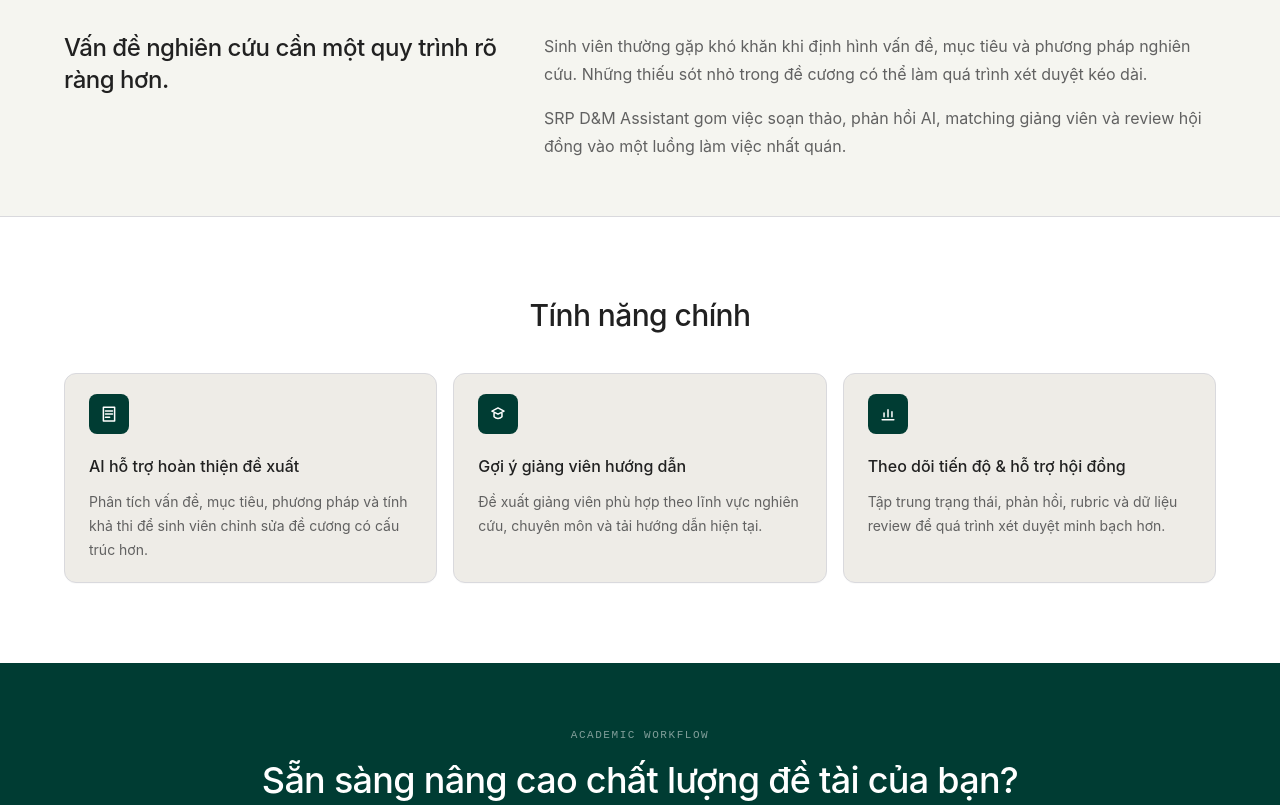
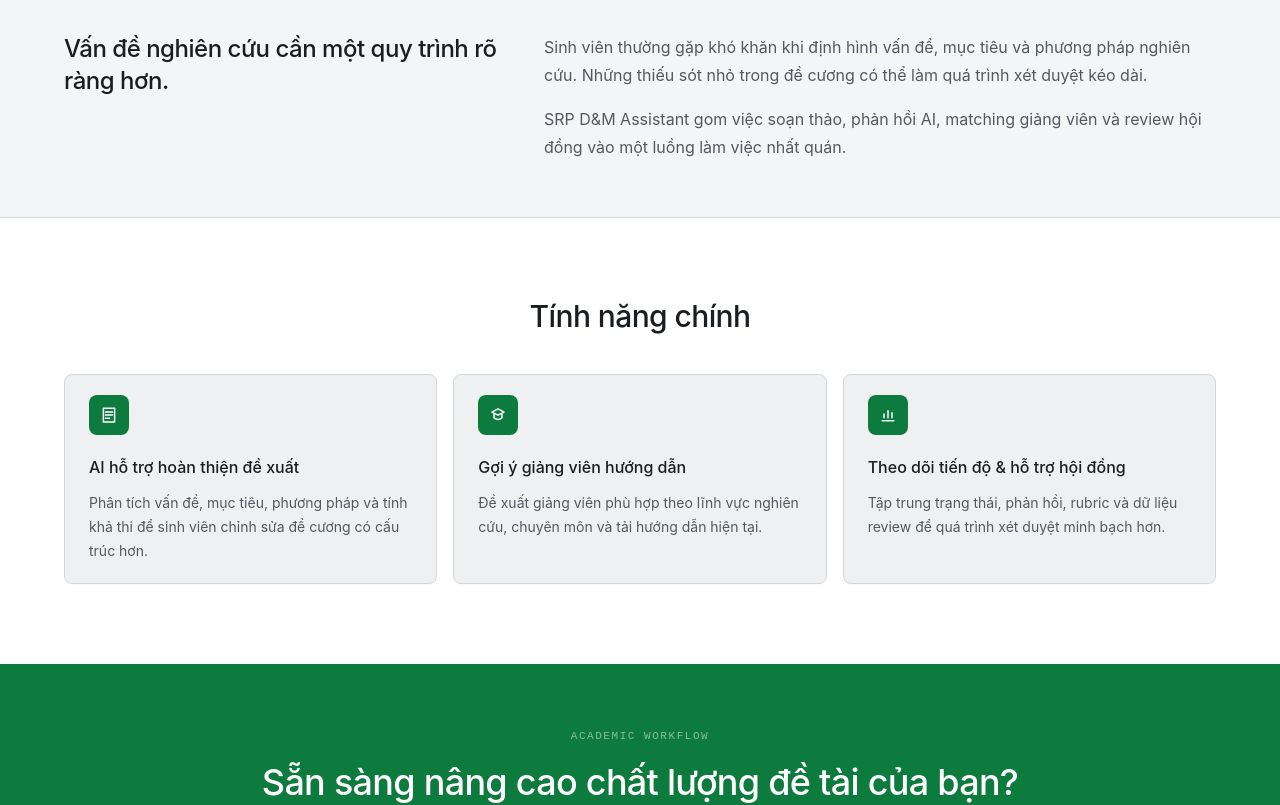
Before and after one commit to doituyen211/srp-dam-assistant, a Next.js app: page / in a window 1280 px wide. Shown: the part 690-1495 px from the top of the page. Built offline with nearby package versions, Linux system fonts and the light colour scheme.

Commit message:
style: update styles based on new DESIGN.md

```diff
--- a/src/app/globals.css
+++ b/src/app/globals.css
@@ -1,73 +1,136 @@
 @import "tailwindcss";
 @config "../../tailwind.config.js";
 
+/* ───────── Academic Design System ───────── */
+/* Inspired by DESIGN.md principles:
+   - Serif body, sans-serif UI (inverse of modern convention)
+   - Structured page-frame container
+   - Calm, credible color palette
+   - Flat fills with sharp borders, no playful shadows
+   - Human-in-the-loop visible in every AI surface
+*/
+
 :root {
-  --color-primary: #17171c;
-  --color-ink: #212121;
-  --color-deep-green: #003c33;
-  --color-dark-navy: #071829;
+  /* Brand — navy academic */
+  --color-primary: #1e3a5f;
+  --color-primary-light: #2d4a7a;
+  --color-primary-dark: #142b4a;
+  --color-on-primary: #ffffff;
+
+  /* Text */
+  --color-ink: #1a1d21;
+  --color-body-muted: #515a63;
+  --color-muted: #8a929b;
+  --color-inverse: #ffffff;
+
+  /* Surfaces */
   --color-canvas: #ffffff;
-  --color-app-bg: #f5f5f0;
-  --color-soft-stone: #eeece7;
-  --color-pale-green: #edfce9;
-  --color-pale-blue: #f1f5ff;
-  --color-hairline: #d9d9dd;
-  --color-border-light: #e5e7eb;
-  --color-card-border: #f2f2f2;
-  --color-muted: #93939f;
-  --color-slate: #75758a;
-  --color-body-muted: #616161;
-  --color-action-blue: #1863dc;
-  --color-focus-blue: #4c6ee6;
-  --color-coral: #ff7759;
-  --color-error: #b30000;
-  --color-warning: #e65100;
-  --color-success: #1b5e20;
-  --color-on-primary: #ffffff;
-  --color-on-dark: #ffffff;
+  --color-app-bg: #f4f5f7;
+  --color-subdued: #eef0f2;
+  --color-hairline: #d4d8dd;
+  --color-border-light: #c5cbd1;
+  --color-card-border: #edeeef;
+
+  /* Semantics */
+  --color-success: #0d7a3e;
+  --color-success-bg: #e8f5ed;
+  --color-warning: #b45309;
+  --color-warning-bg: #fef7e8;
+  --color-danger: #bc1c1e;
+  --color-danger-bg: #fdeeef;
+  --color-info: #2563eb;
+  --color-info-bg: #eef3fc;
+  --color-unset: #7d8590;
+
+  /* Accent helpers */
+  --color-emerald: #0d7a3e;
+  --color-teal: #0d5e6b;
+  --color-indigo: #4338ca;
+  --color-purple: #7c3aed;
+  --color-sky: #0369a1;
+
+  /* ─── Backward-compatibility aliases (maps old → new values) ─── */
+  --color-deep-green: var(--color-success);
+  --color-dark-navy: var(--color-primary-dark);
+  --color-soft-stone: var(--color-subdued);
+  --color-pale-green: var(--color-success-bg);
+  --color-pale-blue: var(--color-info-bg);
+  --color-card-border: var(--color-hairline);
+  --color-border-light: var(--color-hairline);
+  --color-action-blue: var(--color-info);
+  --color-focus-blue: var(--color-primary);
+  --color-coral: var(--color-warning);
+  --color-error: var(--color-danger);
+  --color-slate: var(--color-unset);
+  --color-on-dark: var(--color-inverse);
 }
 
 @theme inline {
   --color-primary: var(--color-primary);
+  --color-primary-light: var(--color-primary-light);
+  --color-primary-dark: var(--color-primary-dark);
   --color-ink: var(--color-ink);
+  --color-body-muted: var(--color-body-muted);
+  --color-muted: var(--color-muted);
+  --color-inverse: var(--color-inverse);
+  --color-canvas: var(--color-canvas);
+  --color-app-bg: var(--color-app-bg);
+  --color-subdued: var(--color-subdued);
+  --color-hairline: var(--color-hairline);
+  --color-border-light: var(--color-border-light);
+  --color-card-border: var(--color-card-border);
+  --color-success: var(--color-success);
+  --color-success-bg: var(--color-success-bg);
+  --color-warning: var(--color-warning);
+  --color-warning-bg: var(--color-warning-bg);
+  --color-danger: var(--color-danger);
+  --color-danger-bg: var(--color-danger-bg);
+  --color-info: var(--color-info);
+  --color-info-bg: var(--color-info-bg);
+  --color-unset: var(--color-unset);
+  --color-emerald: var(--color-emerald);
+  --color-teal: var(--color-teal);
+  --color-indigo: var(--color-indigo);
+  --color-purple: var(--color-purple);
+  --color-sky: var(--color-sky);
+  --color-on-primary: var(--color-on-primary);
+
+  /* ─── Backward-compatibility aliases in @theme ─── */
   --color-deep-green: var(--color-deep-green);
   --color-dark-navy: var(--color-dark-navy);
-  --color-canvas: var(--color-canvas);
-  --color-app-bg: var(--color-app-bg);
   --color-soft-stone: var(--color-soft-stone);
   --color-pale-green: var(--color-pale-green);
   --color-pale-blue: var(--color-pale-blue);
-  --color-hairline: var(--color-hairline);
+  --color-card-border: var(--color-card-border);
   --color-border-light: var(--color-border-light);
-  --color-card-border: var(--color-card-border);
-  --color-muted: var(--color-muted);
-  --color-slate: var(--color-slate);
-  --color-body-muted: var(--color-body-muted);
   --color-action-blue: var(--color-action-blue);
   --color-focus-blue: var(--color-focus-blue);
   --color-coral: var(--color-coral);
   --color-error: var(--color-error);
-  --color-warning: var(--color-warning);
-  --color-success: var(--color-success);
-  --color-on-primary: var(--color-on-primary);
+  --color-slate: var(--color-slate);
   --color-on-dark: var(--color-on-dark);
 
   --font-display: var(--font-display, "Space Grotesk"), ui-sans-serif, system-ui;
   --font-sans: var(--font-sans, Inter), ui-sans-serif, system-ui;
+  --font-serif: var(--font-serif, Georgia), "Times New Roman", Times, serif;
   --font-mono: var(--font-mono, "IBM Plex Mono"), ui-monospace, monospace;
+
+  /* Reusable shadow for card elevation */
+  --shadow-card: 0 1px 3px rgba(0, 0, 0, 0.06);
+  --shadow-card-hover: 0 4px 12px rgba(0, 0, 0, 0.08);
 }
 
 @layer base {
   html {
     font-size: 16px;
+    scroll-behavior: smooth;
   }
 
-  body,
-  body.bg-white {
+  body {
     background-color: var(--color-app-bg);
     color: var(--color-ink);
     font-family: var(--font-sans, Inter), ui-sans-serif, system-ui;
-    line-height: 1.5;
+    line-height: 1.6;
     text-rendering: optimizeLegibility;
     -webkit-font-smoothing: antialiased;
     -moz-osx-font-smoothing: grayscale;
@@ -79,12 +142,113 @@
   }
 
   :focus-visible {
-    outline: 2px solid var(--color-focus-blue);
+    outline: 2px solid var(--color-primary);
     outline-offset: 2px;
+    border-radius: 2px;
   }
 
   ::selection {
-    background-color: var(--color-deep-green);
-    color: var(--color-on-dark);
+    background-color: var(--color-primary);
+    color: var(--color-on-primary);
   }
 }
+
+/* ───────── Academic utility classes ───────── */
+
+/* Page container with subtle border frame (inspired by DESIGN.md page-frame) */
+.academic-page-frame {
+  border: 1px solid var(--color-hairline);
+  background: var(--color-canvas);
+  box-shadow: var(--shadow-card);
+}
+
+/* Section header pattern: eyebrow label + title + optional description */
+.academic-section-header {
+  margin-bottom: 1.25rem;
+}
+.academic-section-header__eyebrow {
+  display: block;
+  font-family: var(--font-mono, monospace);
+  font-size: 0.6875rem;
+  font-weight: 600;
+  letter-spacing: 0.08em;
+  text-transform: uppercase;
+  color: var(--color-muted);
+  margin-bottom: 0.375rem;
+}
+.academic-section-header__title {
+  font-family: var(--font-display, ui-sans-serif);
+  font-size: 1.25rem;
+  font-weight: 600;
+  color: var(--color-ink);
+  line-height: 1.25;
+}
+.academic-section-header__description {
+  font-size: 0.875rem;
+  color: var(--color-body-muted);
+  margin-top: 0.25rem;
+  line-height: 1.5;
+}
+
+/* Metadata row: label + value pairs */
+.academic-metadata {
+  display: flex;
+  flex-wrap: wrap;
+  gap: 1rem 1.5rem;
+}
+.academic-metadata__item {
+  display: flex;
+  flex-direction: column;
+  gap: 0.125rem;
+}
+.academic-metadata__label {
+  font-family: var(--font-mono, monospace);
+  font-size: 0.6875rem;
+  font-weight: 600;
+  letter-spacing: 0.06em;
+  text-transform: uppercase;
+  color: var(--color-muted);
+}
+.academic-metadata__value {
+  font-size: 0.875rem;
+  color: var(--color-ink);
+  font-weight: 500;
+}
+
+/* Human-in-the-loop marker */
+.human-in-loop-marker {
+  display: inline-flex;
+  align-items: center;
+  gap: 0.375rem;
+  padding: 0.5rem 0.75rem;
+  font-size: 0.75rem;
+  line-height: 1.25;
+  color: var(--color-body-muted);
+  background: var(--color-subdued);
+  border: 1px solid var(--color-hairline);
+  border-radius: 4px;
+}
+.human-in-loop-marker::before {
+  content: "";
+  display: inline-block;
+  width: 0.5rem;
+  height: 0.5rem;
+  border-radius: 50%;
+  background: var(--color-primary);
+  flex-shrink: 0;
+}
+
+/* Proposal body text — serif for readability during long-form writing */
+.academic-body-text {
+  font-family: var(--font-serif, Georgia), "Times New Roman", Times, serif;
+  font-size: 0.9375rem;
+  line-height: 1.7;
+  color: var(--color-ink);
+}
+
+/* Responsive text utilities */
+@media (max-width: 640px) {
+  .academic-body-text {
+    font-size: 0.875rem;
+  }
+}
--- a/tailwind.config.js
+++ b/tailwind.config.js
@@ -8,25 +8,42 @@ const config = {
   theme: {
     extend: {
       colors: {
-        primary: "#17171c",
-        ink: "#212121",
-        "deep-green": "#003c33",
-        "dark-navy": "#071829",
+        primary: "#1e3a5f",
+        "primary-light": "#2d4a7a",
+        "primary-dark": "#142b4a",
+        ink: "#1a1d21",
+        "body-muted": "#515a63",
+        muted: "#8a929b",
         canvas: "#ffffff",
-        "app-bg": "#f5f5f0",
-        "soft-stone": "#eeece7",
-        "pale-green": "#edfce9",
-        "pale-blue": "#f1f5ff",
-        hairline: "#d9d9dd",
-        muted: "#93939f",
-        slate: "#75758a",
-        "body-muted": "#616161",
-        "action-blue": "#1863dc",
-        coral: "#ff7759",
-        error: "#b30000",
+        "app-bg": "#f4f5f7",
+        subdued: "#eef0f2",
+        hairline: "#d4d8dd",
+        "border-light": "#c5cbd1",
+        "card-border": "#edeeef",
+        success: "#0d7a3e",
+        "success-bg": "#e8f5ed",
+        warning: "#b45309",
+        "warning-bg": "#fef7e8",
+        danger: "#bc1c1e",
+        "danger-bg": "#fdeeef",
+        info: "#2563eb",
+        "info-bg": "#eef3fc",
+        unset: "#7d8590",
+        emerald: "#0d7a3e",
+        teal: "#0d5e6b",
+        indigo: "#4338ca",
+        purple: "#7c3aed",
+        sky: "#0369a1",
       },
       fontFamily: {
         sans: ["var(--font-sans)", "Inter", "ui-sans-serif", "system-ui"],
+        serif: [
+          "var(--font-serif)",
+          "Georgia",
+          "Times New Roman",
+          "Times",
+          "serif",
+        ],
         display: [
           "var(--font-display)",
           "Space Grotesk",
@@ -42,11 +59,16 @@ const config = {
         ],
       },
       borderRadius: {
-        card: "0.75rem",
+        card: "0.5rem",
         pill: "9999px",
       },
       boxShadow: {
-        card: "0 2px 12px rgb(0 0 0 / 0.06)",
+        card: "0 1px 3px rgba(0, 0, 0, 0.06)",
+        "card-hover": "0 4px 12px rgba(0, 0, 0, 0.08)",
+      },
+      fontSize: {
+        "body-sm": ["0.8125rem", { lineHeight: "1.5" }],
+        body: ["0.9375rem", { lineHeight: "1.7" }],
       },
     },
   },
```
